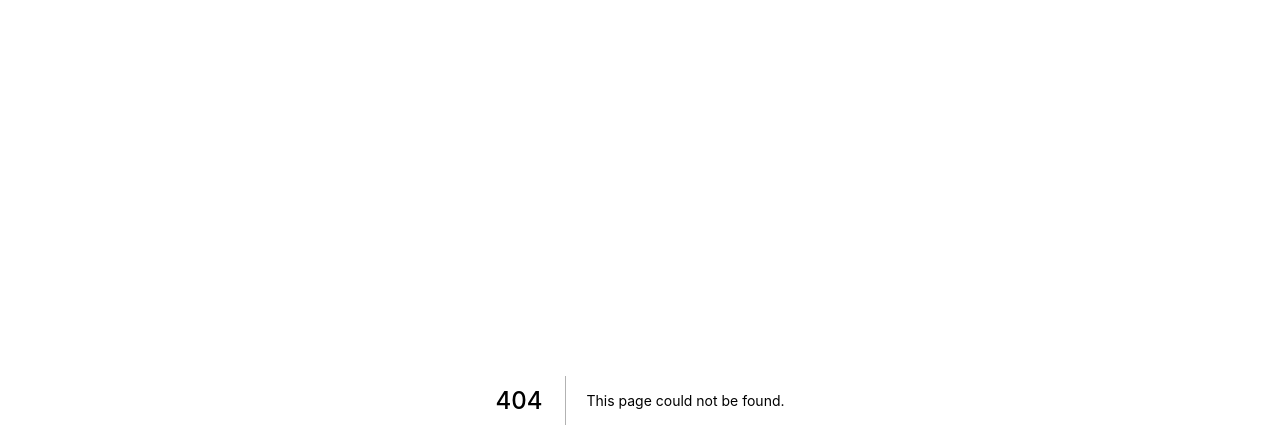
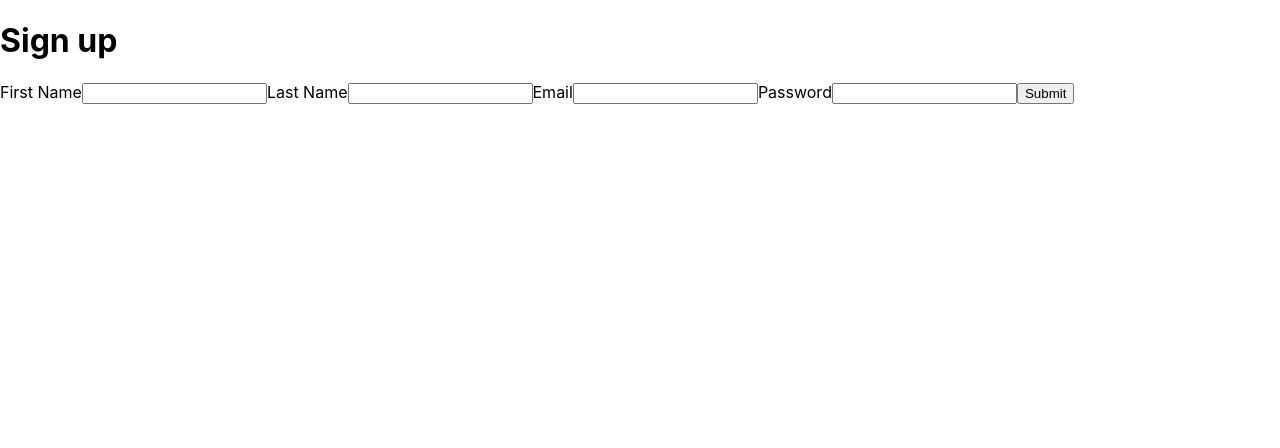
Before and after one commit to dennylouis/travel-app, a Next.js app: page /signup in a window 1280 px wide. Before the commit this address had no page. Shown: the top 448 px of the page. Built offline with nearby package versions, Linux system fonts and the light colour scheme.

Commit message:
initial commit

```diff
--- /dev/null
+++ b/lib/cookie.js
@@ -0,0 +1,48 @@
+// Copied from https://github.com/flawk-community/boost/blob/master/lib/cookie.js
+import { serialize, parse } from "cookie";
+
+const TOKEN_NAME = "token";
+const MAX_AGE = 60 * 60 * 8;
+
+function removeAuthCookies(res) {
+  const expireConfig = {
+    maxAge: 0,
+    expires: new Date(Date.now() - MAX_AGE),
+  };
+
+  res.setHeader("Set-Cookie", [
+    createCookie(TOKEN_NAME, "", expireConfig),
+    createCookie("authed", "", expireConfig),
+  ]);
+}
+
+function createCookie(name, data, options = {}) {
+  return serialize(name, data, {
+    maxAge: MAX_AGE,
+    expires: new Date(Date.now() + MAX_AGE * 1000),
+    secure: process.env.NODE_ENV === "production",
+    path: "/",
+    httpOnly: true,
+    sameSite: "lax",
+    ...options,
+  });
+}
+
+function setTokenCookie(res, token) {
+  res.setHeader("Set-Cookie", [
+    createCookie(TOKEN_NAME, token),
+    createCookie("authed", true, { httpOnly: false }),
+  ]);
+}
+
+function getAuthToken(req) {
+  return req.cookies[TOKEN_NAME];
+}
+
+export default {
+  setTokenCookie,
+  removeAuthCookies,
+  getAuthToken,
+  createCookie,
+  AUTH_TOKEN_NAME: TOKEN_NAME,
+};
--- /dev/null
+++ b/lib/database.js
@@ -0,0 +1,12 @@
+import { MongoClient } from "mongodb";
+
+const client = new MongoClient(process.env.DATABASE_URL, {
+  useNewUrlParser: true,
+  useUnifiedTopology: true,
+});
+
+export async function connect() {
+  if (!client.isConnected()) await client.connect();
+  const db = client.db("TravelApp");
+  return { db, client };
+}
--- /dev/null
+++ b/lib/sendGrid.js
@@ -0,0 +1,4 @@
+import sgMail from "@sendgrid/mail";
+
+sgMail.setApiKey(process.env.SENDGRID_API_KEY);
+export { sgMail };
--- a/package.json
+++ b/package.json
@@ -8,6 +8,12 @@
     "start": "next start"
   },
   "dependencies": {
+    "@hapi/iron": "^6.0.0",
+    "@sendgrid/mail": "^7.4.0",
+    "bcrypt": "^5.0.0",
+    "cookie": "^0.4.1",
+    "formik": "^2.2.6",
+    "mongodb": "^3.6.3",
     "next": "10.0.4",
     "react": "17.0.1",
     "react-dom": "17.0.1"
--- /dev/null
+++ b/pages/api/users/check-token.js
@@ -0,0 +1,17 @@
+import Iron from "@hapi/iron";
+import CookieService from "../../../lib/cookie";
+
+export default async (req, res) => {
+  try {
+    const token = CookieService.getAuthToken(req);
+
+    if (token) {
+      const user = await Iron.unseal(token, process.env.ENCRYPTION_SECRET, Iron.defaults);
+      res.status(200).json(user);
+    } else {
+      throw new Error("You're not logged in");
+    }
+  } catch (e) {
+    res.status(400).json(e.message);
+  }
+};
--- /dev/null
+++ b/pages/api/users/create.js
@@ -0,0 +1,35 @@
+import bcrypt from "bcrypt";
+import Iron from "@hapi/iron";
+import CookieService from "../../../lib/cookie";
+import { connect } from "../../../lib/database";
+
+export default async (req, res) => {
+  if (req.method !== "POST") return res.status(405).end();
+
+  try {
+    const { db } = await connect();
+    const { firstName, lastName, email, password } = req.body;
+    const passwordHash = await bcrypt.hash(password, 10);
+
+    // Save the user in the database
+    const result = await db.collection("Users").insertOne({
+      firstName,
+      lastName,
+      email,
+      password: passwordHash,
+      createdAt: new Date(),
+      emailConfirmed: false,
+    });
+    const user = result.ops[0];
+
+    // Create an authentication token and send it as a cookie
+    const token = await Iron.seal(user, process.env.ENCRYPTION_SECRET, Iron.defaults);
+    CookieService.setTokenCookie(res, token);
+
+    res.status(201);
+    res.json({ user });
+  } catch (e) {
+    console.log(e);
+    res.status(500).json(e.message);
+  }
+};
--- /dev/null
+++ b/pages/api/users/login.js
@@ -0,0 +1,33 @@
+import bcrypt from "bcrypt";
+import Iron from "@hapi/iron";
+import { getUser } from "../../../lib/dbHelpers";
+import CookieService from "../../../lib/cookie";
+
+export default async (req, res) => {
+  if (req.method !== "POST") return res.status(405).end();
+
+  try {
+    // Get rid of anyone stupidly using caps in the email address
+    req.body.email = req.body.email.toLowerCase();
+
+    // Get the user from the database based on the input email
+    const userResponse = await getUser(req.body.email);
+    const user = JSON.parse(JSON.stringify(userResponse));
+    if (!user) throw new Error(`We couldn't find an account for ${req.body.email}`);
+
+    // Compare the input password to the stored password
+    const valid = await bcrypt.compare(req.body.password, user.password);
+    if (!valid) throw new Error("Invalid password");
+
+    // Don't send the hashed password to the browser
+    delete user.password;
+
+    // Create a new token and send it as a cookie
+    const token = await Iron.seal(user, process.env.ENCRYPTION_SECRET, Iron.defaults);
+    CookieService.setTokenCookie(res, token);
+
+    res.status(200).end();
+  } catch (e) {
+    res.status(401).json(e.message);
+  }
+};
--- /dev/null
+++ b/pages/signup.js
@@ -0,0 +1,69 @@
+import { Formik } from "formik";
+
+export default function Signup() {
+  async function createUser(values, actions) {
+    const response = await fetch("/api/users/create", {
+      method: "POST",
+      headers: {
+        "Content-Type": "application/json",
+      },
+      body: JSON.stringify({ ...values }),
+    });
+
+    const data = await response.json();
+    console.log(data.user);
+    return data.user;
+  }
+
+  return (
+    <div>
+      <h1>Sign up</h1>
+      <Formik
+        initialValues={{ firstName: "", lastName: "", email: "", password: "" }}
+        onSubmit={createUser}
+      >
+        {(props) => (
+          <form onSubmit={props.handleSubmit}>
+            <label>First Name</label>
+            <input
+              type="text"
+              name="firstName"
+              onChange={props.handleChange}
+              onBlur={props.handleBlur}
+              value={props.values.firstName}
+            />
+            {props.errors.firstName && <div id="feedback">{props.errors.firstName}</div>}
+            <label>Last Name</label>
+            <input
+              type="text"
+              name="lastName"
+              onChange={props.handleChange}
+              onBlur={props.handleBlur}
+              value={props.values.lastName}
+            />
+            {props.errors.lastName && <div id="feedback">{props.errors.lastName}</div>}
+            <label>Email</label>
+            <input
+              type="email"
+              name="email"
+              onChange={props.handleChange}
+              onBlur={props.handleBlur}
+              value={props.values.email}
+            />
+            {props.errors.email && <div id="feedback">{props.errors.email}</div>}
+            <label>Password</label>
+            <input
+              type="password"
+              name="password"
+              onChange={props.handleChange}
+              onBlur={props.handleBlur}
+              value={props.values.password}
+            />
+            {props.errors.password && <div id="feedback">{props.errors.password}</div>}
+            <button type="submit">Submit</button>
+          </form>
+        )}
+      </Formik>
+    </div>
+  );
+}
```
Also changed, not shown: pages/login.js (added), 1 other file (tests, documents, lock files or other folders).
